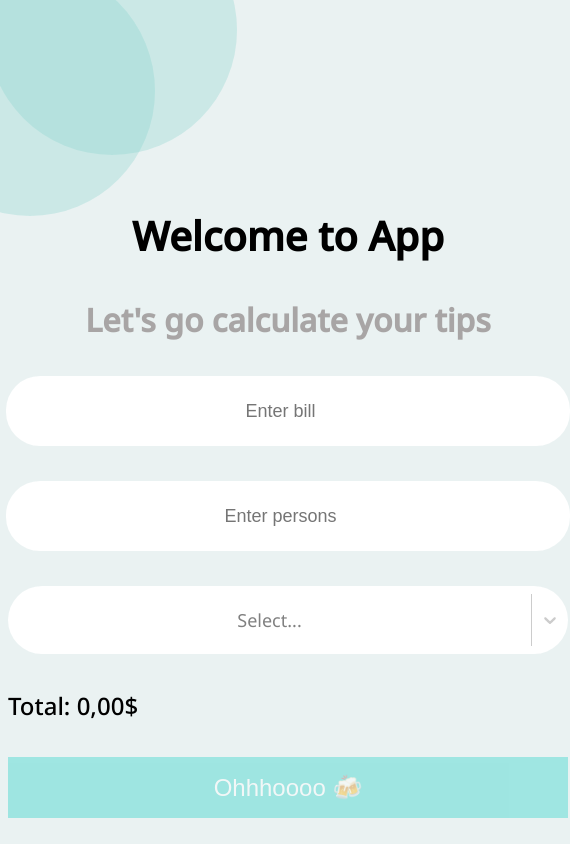
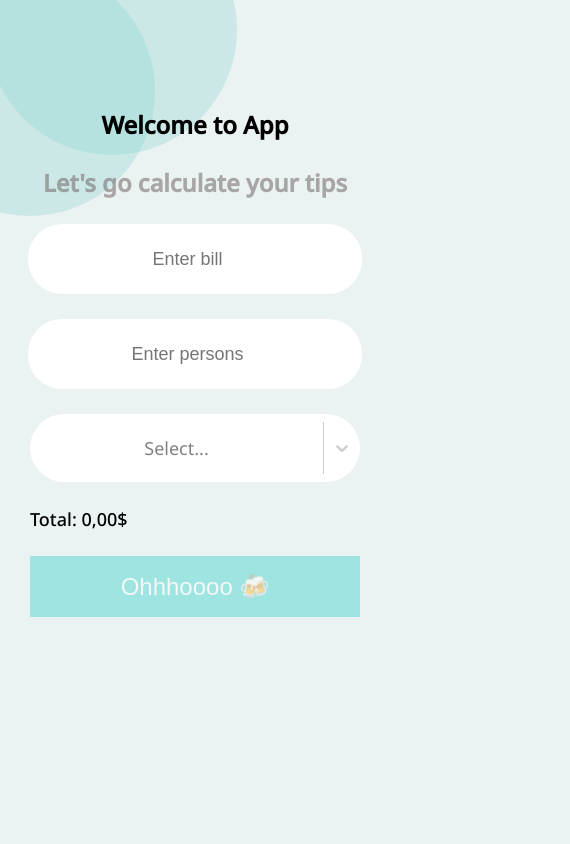
Before and after one commit to VitalkaMihal/react-tips-calculator, a React (Create React App) app: page / in a window 390 px wide. Shown: the whole page, 570 px wide, since content can reach past the window. Built offline with nearby package versions, Linux system fonts and the light colour scheme.

Commit message:
[project-3] add select style

```diff
--- a/package.json
+++ b/package.json
@@ -2,7 +2,7 @@
   "name": "react-tips-calculator",
   "version": "0.1.0",
   "private": true,
-  "homepage": "https://vitalkamihal.github.io/react-tips-calculator/",
+  "homepage": "https://vitalkamihal.github.io/react-tips-calculator",
   "dependencies": {
     "@testing-library/jest-dom": "^5.16.5",
     "@testing-library/react": "^13.4.0",
@@ -13,7 +13,6 @@
     "@types/react-dom": "^18.0.11",
     "@types/react-select": "^5.0.1",
     "@types/styled-components": "^5.1.26",
-    "gh-pages": "^5.0.0",
     "react": "^18.2.0",
     "react-dom": "^18.2.0",
     "react-scripts": "5.0.1",
@@ -47,5 +46,8 @@
       "last 1 firefox version",
       "last 1 safari version"
     ]
+  },
+  "devDependencies": {
+    "gh-pages": "^5.0.0"
   }
 }
--- a/src/components/CustomSelect/CustomSelect.tsx
+++ b/src/components/CustomSelect/CustomSelect.tsx
@@ -29,6 +29,7 @@ export const CustomSelect = ({ handleTipsSelect }: CustomSelectProps) => {
           border: 'none',
           borderRadius: '34px',
           fontSize: '18px',
+          '@media (max-width: 768px)': { width: '330px' },
         }),
       }}
     />
--- a/src/components/Form/Form.tsx
+++ b/src/components/Form/Form.tsx
@@ -32,8 +32,8 @@ export const Form = () => {
     <StyledForm>
       <Title>Welcome to App</Title>
       <Subtitle>Let's go calculate your tips</Subtitle>
-      <Input $placeholder="Enter bill" callInput={handleBillInput} />
-      <Input $placeholder="Enter persons" callInput={handlePersonInput} />
+      <Input $placeholder="Enter bill" callbackInput={handleBillInput} />
+      <Input $placeholder="Enter persons" callbackInput={handlePersonInput} />
       <CustomSelect handleTipsSelect={handleTipsSelect} />
       <Total>Total: {total}$</Total>
       <Button onClick={handleTotal} enabled={enabled} />
--- a/src/components/Form/styles.ts
+++ b/src/components/Form/styles.ts
@@ -7,22 +7,36 @@ const StyledForm = styled.form`
   max-width: 560px;
   margin: 0 auto;
   justify-items: center;
+  @media (max-width: 768px) {
+    grid-gap: 25px;
+    max-width: 330px;
+  }
 `;
 
 const Title = styled.h1`
   font-size: 40px;
   margin-top: 200px;
+  @media (max-width: 768px) {
+    font-size: 24px;
+    margin-top: 100px;
+  }
 `;
 
 const Subtitle = styled.h3`
   font-size: 32px;
   color: rgba(117, 108, 108, 0.57);
+  @media (max-width: 768px) {
+    font-size: 24px;
+  }
 `;
 
 const Total = styled.p`
   justify-self: start;
   font-size: 24px;
   font-weight: 500;
+  @media (max-width: 568px) {
+    font-size: 18px;
+  }
 `;
 
 export { StyledForm, Title, Subtitle, Total };
--- a/src/components/Input/Input.tsx
+++ b/src/components/Input/Input.tsx
@@ -1,14 +1,14 @@
-import React, { useState } from "react";
+import React from "react";
 import { StyledInput } from "./styles";
 
 interface InputProps {
   $placeholder: string;
-  callInput: (arg: string) => void;
+  callbackInput: (arg: string) => void;
 }
 
-export const Input = ({ $placeholder, callInput }: InputProps) => {
+export const Input = ({ $placeholder, callbackInput }: InputProps) => {
   const handleChange = (event: any) => {
-    callInput(event.target.value);
+    callbackInput(event.target.value);
   };
 
   return (
```
Also changed, not shown: 1 other file (tests, documents, lock files or other folders).
